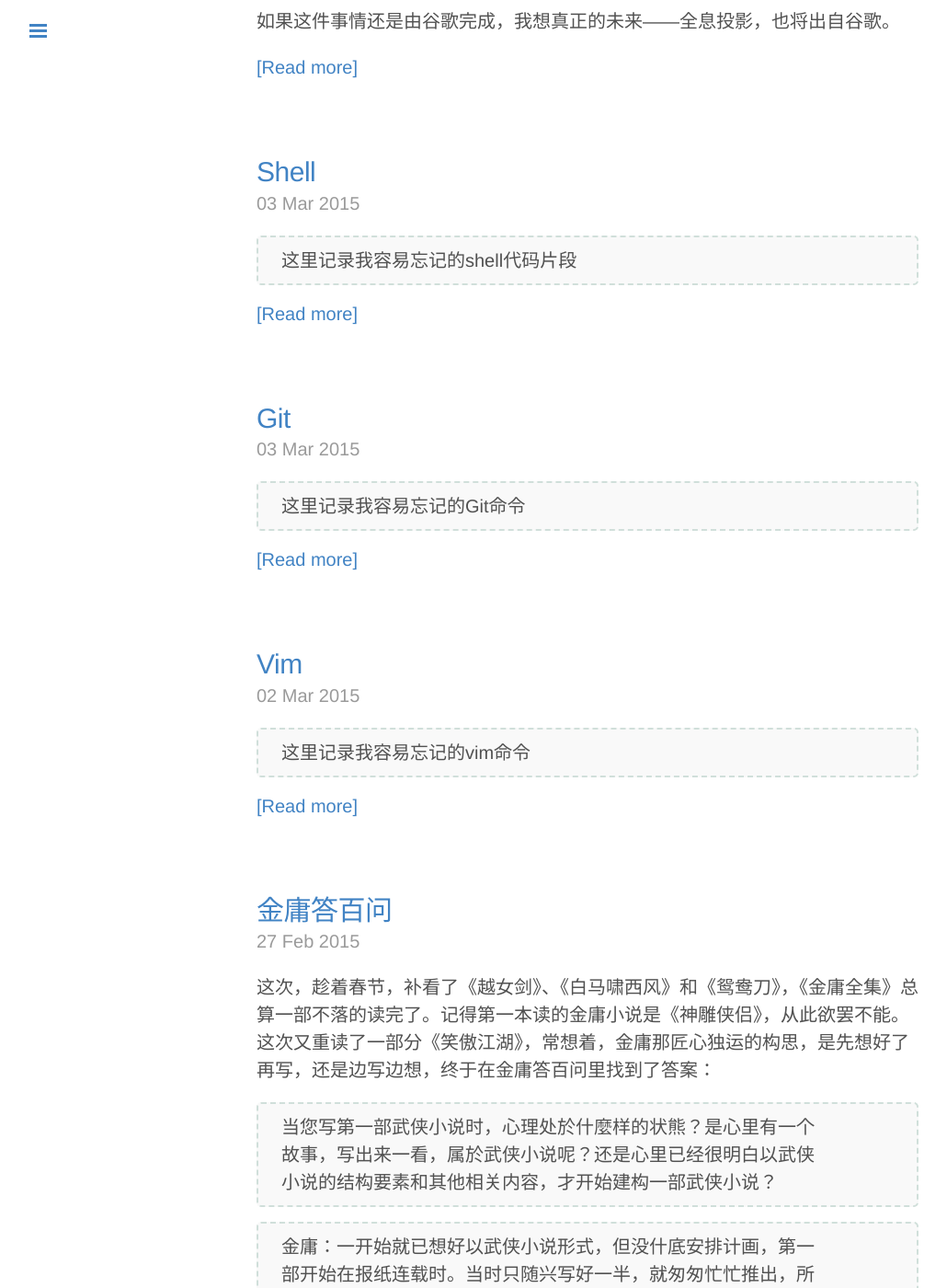
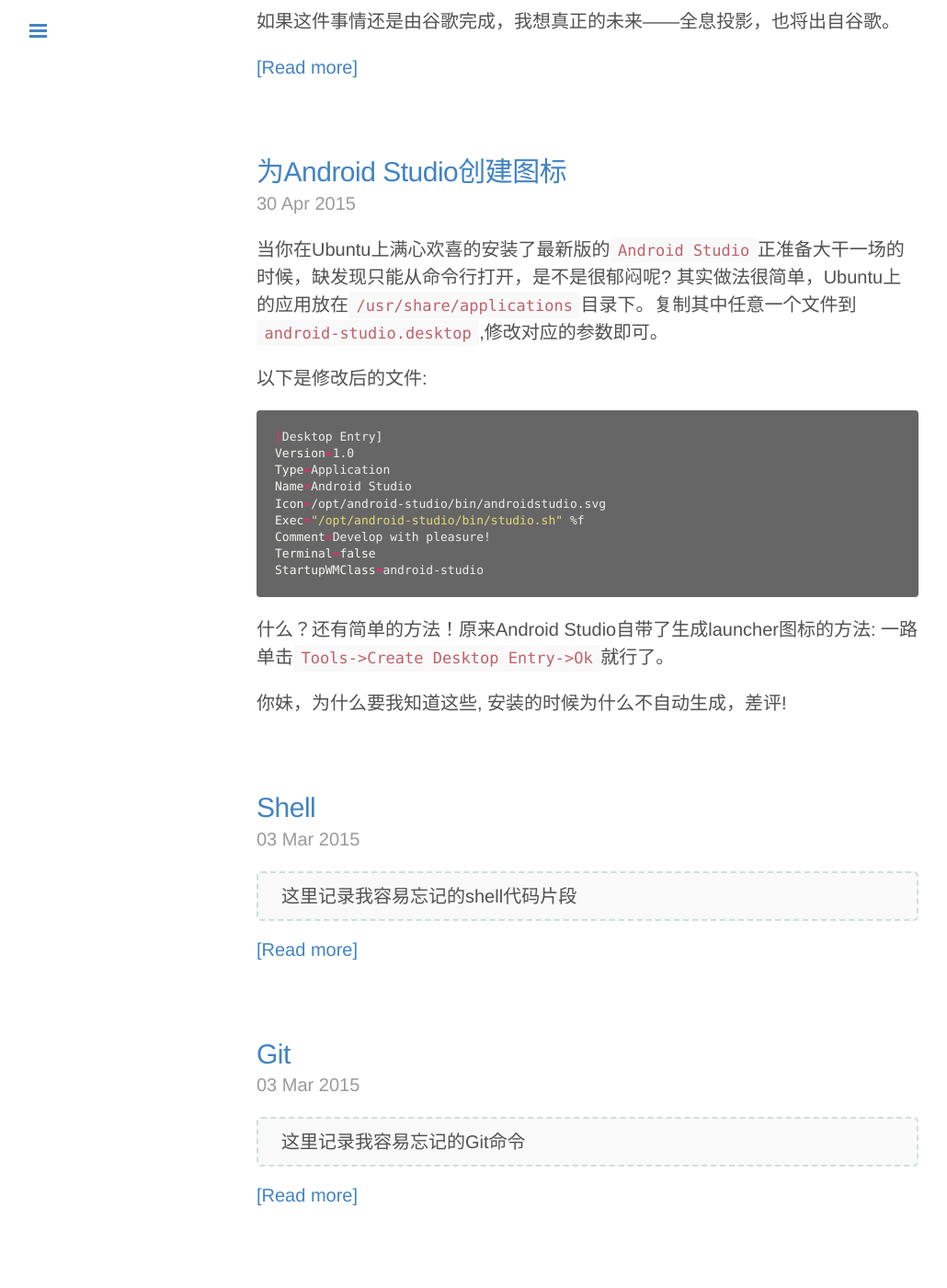
Before and after one commit to zddhub/zddhub.github.io, a Jekyll site: the page built from blog/index.html, in a window 1280 px wide and 1400 px high, scrolled down 697 px. Shown: the whole window at 92% size, without its empty margins (1-1031 px from the left). Built offline with Jekyll 4.4.1, drawn with Linux system fonts in a browser that asks for light colours; Markdown is read by kramdown in place of the engine named in the settings; the list of posts is cut into pages by our own code; some of the changed text lies outside the part shown.

Commit message:
Add blog: create an app launcher icon on Ubuntu

````diff
--- /dev/null
+++ b/_posts/2015-04-30-create-an-app-launcher-icon.md
@@ -0,0 +1,28 @@
+---
+layout: post
+title: "为Android Studio创建图标"
+category: Memo
+tags: "AndroidStudio ubuntu"
+---
+
+当你在Ubuntu上满心欢喜的安装了最新版的`Android Studio`正准备大干一场的时候，缺发现只能从命令行打开，是不是很郁闷呢?
+其实做法很简单，Ubuntu上的应用放在`/usr/share/applications`目录下。复制其中任意一个文件到`android-studio.desktop`,修改对应的参数即可。
+
+以下是修改后的文件:
+
+```sh
+[Desktop Entry]
+Version=1.0
+Type=Application
+Name=Android Studio
+Icon=/opt/android-studio/bin/androidstudio.svg
+Exec="/opt/android-studio/bin/studio.sh" %f
+Comment=Develop with pleasure!
+Terminal=false
+StartupWMClass=android-studio
+```
+
+什么？还有简单的方法！原来Android Studio自带了生成launcher图标的方法:
+一路单击`Tools->Create Desktop Entry->Ok`就行了。
+
+你妹，为什么要我知道这些, 安装的时候为什么不自动生成，差评!
````
Also changed, not shown: _posts/2015-04-30-predict-future.md (+1 -1 lines).
